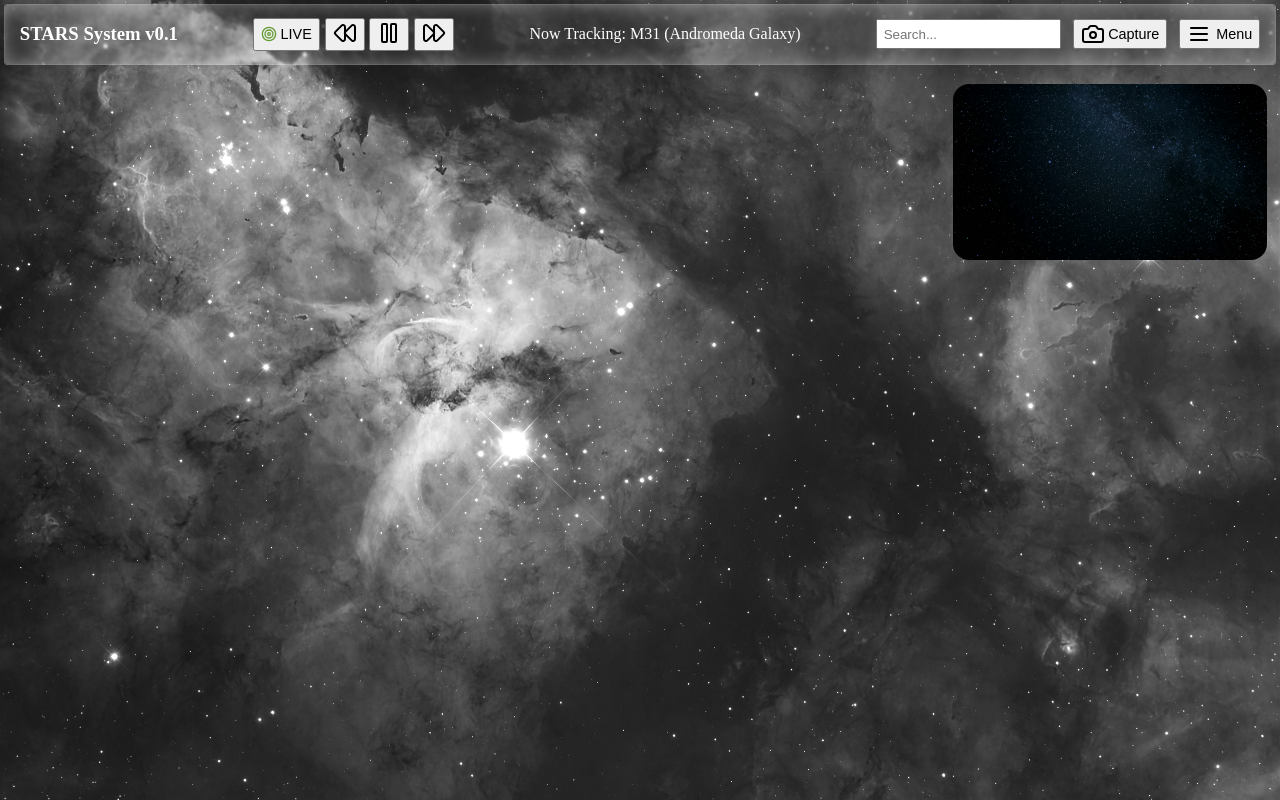
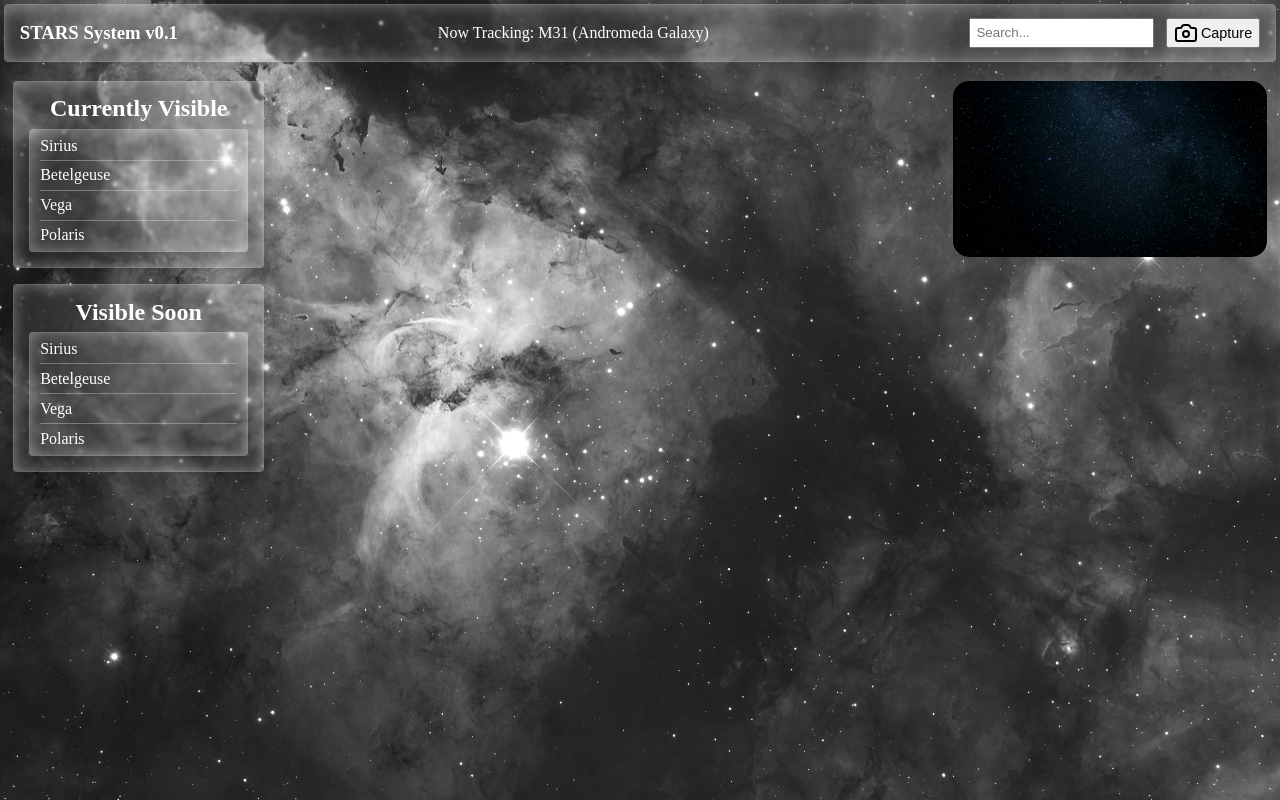
Before and after one commit to 22209634/capstone-stars, a React (Vite) app: page / in a window 1280 px wide. Built offline with nearby package versions, Linux system fonts and the light colour scheme.

Commit message:
Remove some features (read ADR-003 for more info). Add Sky Object List

```diff
--- a/src/components/Panel/Panel.css
+++ b/src/components/Panel/Panel.css
@@ -1,11 +1,12 @@
 .panel {
     position: relative;
+    z-index: 0;
 }
 
 .panel-bg {
     position: absolute;
     inset: 0;
-    z-index: -10;
+    z-index: -1;
     border-radius: var(--border-radius, 16px);
     isolation: isolate;
     transition: all 0.3s cubic-bezier(0.4, 0, 0.2, 1);
@@ -20,7 +21,7 @@
     content: '';
     position: absolute;
     inset: 0;
-    z-index: -11;
+    z-index: -2;
     border-radius: var(--border-radius, 16px);
     box-shadow: inset 0 0 20px -5px rgba(255, 255, 255, 0.6);
     background: rgba(255, 255, 255, 0.05);
@@ -31,7 +32,7 @@
     content: '';
     position: absolute;
     inset: 0;
-    z-index: -12;
+    z-index: -3;
     border-radius: calc(var(--border-radius, 16px) + 8px);
     backdrop-filter: blur(8px);
     filter: url(#glass-distortion);
--- a/src/components/SkyObjectList/SkyObjectList.css
+++ b/src/components/SkyObjectList/SkyObjectList.css
@@ -0,0 +1,41 @@
+.sky-object-list__panel {
+    padding: 0.5rem 1rem 1rem;
+}
+
+.sky-object-list__panel:not(:last-child) {
+    margin-bottom: 1rem;
+}
+
+.sky-object-list__title {
+    margin: 0;
+    padding: 0.4rem 0.67rem;
+    text-align: center;
+}
+
+.sky-object-list__items-panel {
+    padding: 0.5rem 0.67rem;
+}
+
+.sky-object-list__list {
+    margin: 0;
+    padding: 0;
+    list-style: none;
+}
+
+.sky-object-list__item {
+    margin: 0;
+    padding: 0.34rem 0;
+}
+
+.sky-object-list__item:first-child {
+    padding-top: 0;
+}
+
+.sky-object-list__item:last-child {
+    padding-bottom: 0;
+}
+
+.sky-object-list__item:not(:last-child) {
+    --border: 1px solid rgba(255, 255, 255, 0.3);
+    border-bottom: var(--border);
+}
--- a/src/components/SkyObjectList/SkyObjectList.tsx
+++ b/src/components/SkyObjectList/SkyObjectList.tsx
@@ -1,19 +1,47 @@
-import React from 'react'
+import './SkyObjectList.css';
+import Panel from '@/components/Panel/Panel.tsx'
 
-export type SkyObject = {
+type SkyObject = {
     id: string;
     name: string;
-    // RA in hours (0-24) or in degrees; toggle with raIsHours
     ra: number;
-    // Dec in degrees (-90 - +90)
     dec: number;
 };
 
-export type SkyObjectListProps = {
-    objects: SkyObject[];
-    selectedId?: string | null;
-    onSelect?: (obj: SkyObject) => void;
-    emptyState?: React.ReactNode;
-    raIsHours?: boolean; // default is true
-    className?: string;
-};
+const skyObjects: SkyObject[] = [
+    { id: "sirius", name: "Sirius", ra: 6.752, dec: -16.716 },
+    { id: "betelgeuse", name: "Betelgeuse", ra: 5.919, dec: 7.407 },
+    { id: "vega", name: "Vega", ra: 18.615, dec: 38.783 },
+    { id: "polaris", name: "Polaris", ra: 2.53, dec: 89.264 }
+];
+
+export default function SkyObjectList() {
+    return (
+        <>
+            <Panel className="sky-object-list__panel" borderRadius="3px">
+                <h2 className="sky-object-list__title">Currently Visible</h2>
+                <Panel className="sky-object-list__items-panel" borderRadius="3px">
+                    <ul className="sky-object-list__list">
+                        {skyObjects.map(obj => (
+                            <li key={obj.id} className="sky-object-list__item">
+                                {obj.name}
+                            </li>
+                        ))}
+                    </ul>
+                </Panel>
+            </Panel>
+            <Panel className="sky-object-list__panel" borderRadius="3px">
+                <h2 className="sky-object-list__title">Visible Soon</h2>
+                <Panel className="sky-object-list__items-panel" borderRadius="3px">
+                    <ul className="sky-object-list__list">
+                        {skyObjects.map(obj => (
+                            <li key={obj.id} className="sky-object-list__item">
+                                {obj.name}
+                            </li>
+                        ))}
+                    </ul>
+                </Panel>
+            </Panel>
+        </>
+    );
+}
--- /dev/null
+++ b/src/components/Topbar/StatusLine/StatusLine.css
@@ -0,0 +1,3 @@
+.status-line p {
+    margin: 0;
+}
--- /dev/null
+++ b/src/components/Topbar/StatusLine/StatusLine.tsx
@@ -0,0 +1,9 @@
+import './StatusLine.css'
+
+export default function StatusLine() {
+    return (
+        <section className="status-line">
+            <p>Now Tracking: M31 (Andromeda Galaxy)</p>
+        </section>
+    )
+}
--- a/src/components/Topbar/Topbar.css
+++ b/src/components/Topbar/Topbar.css
@@ -1,7 +1,3 @@
-.topbar__panel {
-    color: white;
-}
-
 .topbar__panel h1, .topbar__panel p {
     margin: 0;
 }
@@ -13,22 +9,9 @@
     padding: 0.87rem 1rem;
 }
 
-.topbar__items-wrapper > .playback-controls {
-    display: flex;
-    gap: 0.3rem;
-}
-
 .topbar__items-wrapper > .topbar-right {
     display: flex;
     gap: 0.75rem;
-}
-
-.playback-controls__live {
-    display: flex;
-    align-items: center;
-    justify-content: center;
-    gap: 0.2rem;
-    font-size: 0.9rem
 }
 
 .capture-btn {
--- a/src/components/Topbar/Topbar.tsx
+++ b/src/components/Topbar/Topbar.tsx
@@ -1,5 +1,6 @@
-import {Target, Rewind, Pause, FastForward, Camera, Menu} from 'lucide-react';
+import { Camera } from 'lucide-react';
 import Panel from '@/components/Panel/Panel.tsx'
+import StatusLine from '@/components/Topbar/StatusLine/StatusLine.tsx'
 import './Topbar.css';
 
 export default function Topbar() {
@@ -7,19 +8,11 @@ export default function Topbar() {
         <Panel className="topbar__panel" borderRadius="3px">
             <div className="topbar__items-wrapper">
                 <h1 className="logo">STARS System v0.1</h1>
-                <section className="playback-controls">
-                    <button className="playback-controls__live"><Target size={16} color="#669c35" /> LIVE</button>
-                    <button className="playback-controls__rewind"><Rewind /></button>
-                    <button className="playback-controls__pause-play"><Pause /></button>
-                    <button className="playback-controls__fast-forward"><FastForward /></button>
-                </section>
-                <section className="status-line">
-                    <p>Now Tracking: M31 (Andromeda Galaxy)</p>
-                </section>
+                <StatusLine />
                 <div className="topbar-right">
                     <input type="text" placeholder=" Search..." />
                     <button className="capture-btn"><Camera /> Capture</button>
-                    <button className="menu-btn"><Menu/> Menu</button>
+                    {/* <button className="menu-btn"><Menu/> Menu</button> */}
                 </div>
             </div>
         </Panel>
--- a/src/pages/Dashboard/Dashboard.tsx
+++ b/src/pages/Dashboard/Dashboard.tsx
@@ -1,7 +1,8 @@
+import './Dashboard.css';
 import Topbar from "@/components/Topbar/Topbar.tsx"
 import TelescopeView from "@/components/TelescopeView/TelescopeView.tsx"
 import AllSkyView from "@/components/AllSkyView/AllSkyView.tsx"
-import './Dashboard.css';
+import SkyObjectList from "@/components/SkyObjectList/SkyObjectList.tsx"
 
 export default function Dashboard() {
     return (
@@ -14,7 +15,9 @@ export default function Dashboard() {
             </section>
             <div className="dashboard__menus">
                 <div className="dashboard__menus__left">
-                    <section className="object-list"></section>
+                    <section className="sky-object-list">
+                        <SkyObjectList />
+                    </section>
                     <section className="weather-data"></section>
                 </div>
                 <div className="dashboard__menus__right">
--- a/src/styles/index.css
+++ b/src/styles/index.css
@@ -1,5 +1,6 @@
 :root {
     box-sizing: border-box;
+    color: white;
 }
 
 html, body, #root {
```
Also changed, not shown: src/components/TelescopeStatus/TelescopeStatus.tsx (deleted, +0 -148 lines), src/components/Topbar/PlaybackControls/PlaybackControls.css (added, +12 -0 lines), src/components/Topbar/PlaybackControls/PlaybackControls.tsx (added, +13 -0 lines), 1 other file (tests, documents, lock files or other folders).
